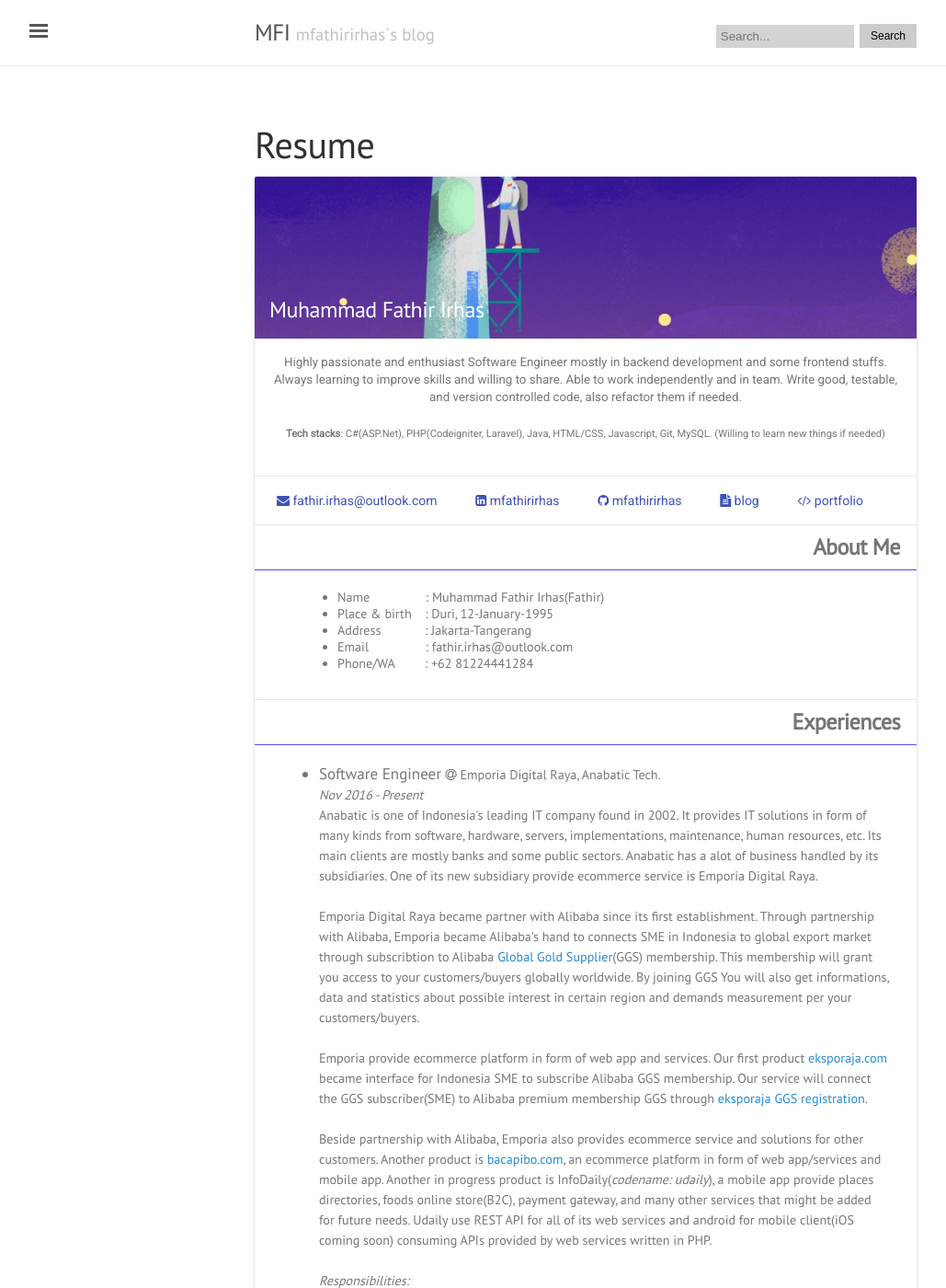
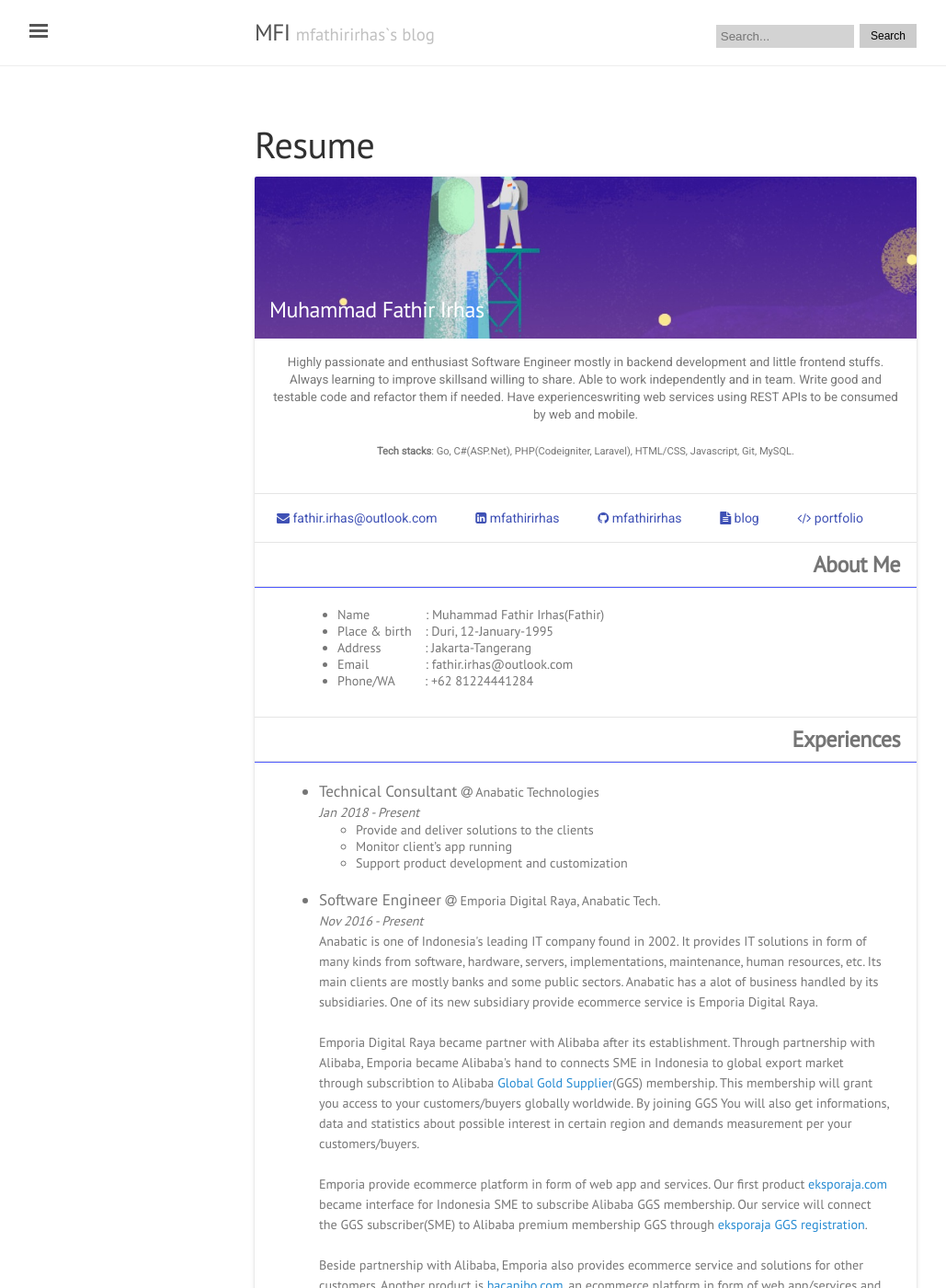
Before and after one commit to mfirhas/mfathirirhas.github.io, a Jekyll site: the page built from resume.md, in a window 1280 px wide and 1400 px high. Shown: the whole window at 92% size, without its empty margins (3-1032 px from the left). Built offline with Jekyll 4.4.1, drawn with Linux system fonts in a browser that asks for light colours; nearby versions of some CDN libraries; some web fonts are replaced; comment, search, counter and statistics services are not loaded.

Commit message:
update resume: add skill Go

```diff
--- a/resume.md
+++ b/resume.md
@@ -12,8 +12,8 @@ title: Resume
 
   <!-- summary -->
   <div class="mdl-card__supporting-text supporting-text-wide resume-font-summary">
-    <p align="center"><small>Highly passionate and enthusiast Software Engineer mostly in backend development and some frontend stuffs. Always learning to improve skills and willing to share. Able to work independently and in team. Write good, testable, and version controlled code, also refactor them if needed.</small></p>
-    <p align="center"><small><small><b>Tech stacks</b>: C#(ASP.Net), PHP(Codeigniter, Laravel), Java, HTML/CSS, Javascript, Git, MySQL. (Willing to learn new things  if needed)</small></small></p>
+    <p align="center"><small>Highly passionate and enthusiast Software Engineer mostly in backend development and little frontend stuffs. Always learning to improve skillsand willing to share. Able to work independently and in team. Write good and testable code and refactor them if needed. Have experienceswriting web services using REST APIs to be consumed by web and mobile.</small></p>
+    <p align="center"><small><small><b>Tech stacks</b>: Go, C#(ASP.Net), PHP(Codeigniter, Laravel), HTML/CSS, Javascript, Git, MySQL.</small></small></p>
   </div>
 
   <!-- contacts -->
@@ -57,11 +57,20 @@ title: Resume
   </div>
   <div class="mdl-card__supporting-text mdl-card__actions sub-section-top-border resume-font-content2">
     <ul>
+      <li>Technical Consultant <small><i class="fa fa-at" aria-hidden="true"></i> Anabatic Technologies</small></li>
+      <span><small><i>Jan 2018 - Present</i><br>
+      <ul>
+        <li>Provide and deliver solutions to the clients</li>
+        <li>Monitor client’s app running</li>
+        <li>Support product development and customization</li>
+      </ul>
+      </small></span>
+      <!-- --- -->
       <li>Software Engineer <small><i class="fa fa-at" aria-hidden="true"></i> Emporia Digital Raya, Anabatic Tech.</small></li>
       <span><small><i>Nov 2016 - Present</i><br>
       Anabatic is one of Indonesia's leading IT company found in 2002. It provides IT solutions in form of many kinds from software, hardware, servers, implementations, maintenance, human resources, etc. Its main clients are mostly banks and some public sectors. Anabatic has a alot of business handled by its subsidiaries. One of its new subsidiary provide ecommerce service is Emporia Digital Raya.
       <br><br>
-      Emporia Digital Raya became partner with Alibaba since its first establishment. Through partnership with Alibaba, Emporia became Alibaba's hand to connects SME in Indonesia to global export market through subscribtion to Alibaba <a target="_blank" href="http://ggs.alibaba.com/index.html">Global Gold Supplier</a>(GGS) membership. This membership will grant you access to your customers/buyers globally worldwide. By joining GGS You will also get informations, data and statistics about possible interest in certain region and demands measurement per your customers/buyers.
+      Emporia Digital Raya became partner with Alibaba after its establishment. Through partnership with Alibaba, Emporia became Alibaba's hand to connects SME in Indonesia to global export market through subscribtion to Alibaba <a target="_blank" href="http://ggs.alibaba.com/index.html">Global Gold Supplier</a>(GGS) membership. This membership will grant you access to your customers/buyers globally worldwide. By joining GGS You will also get informations, data and statistics about possible interest in certain region and demands measurement per your customers/buyers.
       <br><br>
       Emporia provide ecommerce platform in form of web app and services. Our first product <a target="_blank" href="https://eksporaja.com">eksporaja.com</a> became interface for Indonesia SME to subscribe Alibaba GGS membership. Our service will connect the GGS subscriber(SME) to Alibaba premium membership GGS through <a target="_blank" href="https://eksporaja.com/alibaba-ggs">eksporaja GGS registration</a>.
       <br><br>
```
Also changed, not shown: _data/skills.yml (+4 -4 lines), portfolio.md (+0 -4 lines), Gemfile.lock.
